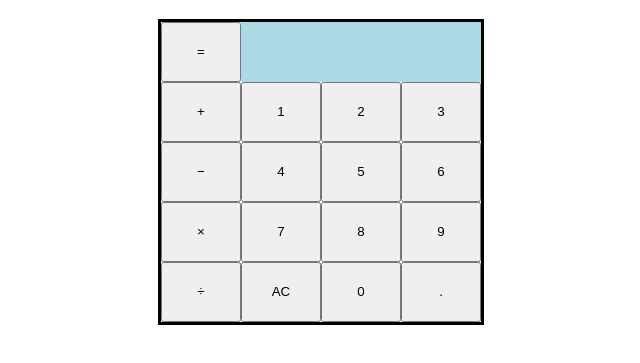
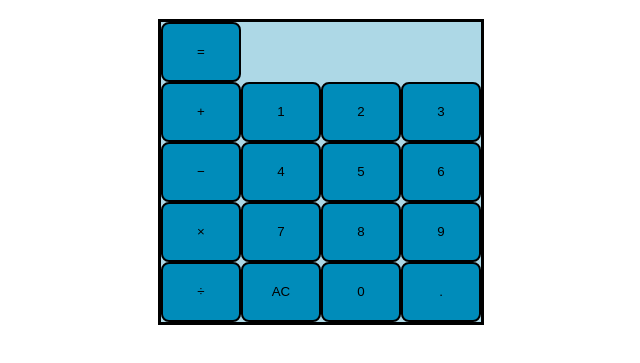
Before and after one commit to LHUF/javascript-calculator, a plain HTML site: page index.html in a window 1280 px wide. Shown: the part 61-424 px from the top of the page, without its empty margins (319-959 px from the left). Drawn offline with Linux system fonts and the light colour scheme.

Commit message:
calculator button styling

```diff
--- a/index.html
+++ b/index.html
@@ -8,23 +8,23 @@
     <h1>Calculator - By Louis Hough</h1>
     <div id="calcContainer">
         <div id="display"></div>
-        <button id="allCancel">AC</button>
-        <button id="decimal">.</button>
-        <button id="divide">&#247</button>
-        <button id="multiply">&#215</buttonid="multiply">
-        <button id="subtract">&#8722</button>
-        <button id="add">&#43</button>
-        <button id="equals">&#61</button>
-        <button id="zero">0</button>
-        <button id="one">1</button>
-        <button id="two">2</button>
-        <button id="three">3</button>
-        <button id="four">4</button>
-        <button id="five">5</button>
-        <button id="six">6</button>
-        <button id="seven">7</button>
-        <button id="eight">8</button>
-        <button id="nine">9</button>
+        <button class="calcButton" id="allCancel">AC</button>
+        <button class="calcButton" id="decimal">.</button>
+        <button class="calcButton" id="divide">&#247</button>
+        <button class="calcButton" id="multiply">&#215</buttonid="multiply">
+        <button class="calcButton" id="subtract">&#8722</button>
+        <button class="calcButton" id="add">&#43</button>
+        <button class="calcButton" id="equals">&#61</button>
+        <button class="calcButton" id="zero">0</button>
+        <button class="calcButton" id="one">1</button>
+        <button class="calcButton" id="two">2</button>
+        <button class="calcButton" id="three">3</button>
+        <button class="calcButton" id="four">4</button>
+        <button class="calcButton" id="five">5</button>
+        <button class="calcButton" id="six">6</button>
+        <button class="calcButton" id="seven">7</button>
+        <button class="calcButton" id="eight">8</button>
+        <button class="calcButton" id="nine">9</button>
     </div>
     <script src="script.js"></script>
 </body>
--- a/style.css
+++ b/style.css
@@ -11,6 +11,19 @@ body {
     grid-template-rows: 1fr 1fr 1fr 1fr 1fr;
     margin: auto;
     border: solid;
+    background-color: lightblue;
+}
+
+.calcButton {
+    background-color: #008CBA;
+    border-radius: 8px;
+    border-style: solid;
+    transition-duration: 0.4s;
+}
+
+.calcButton:hover {
+    color: white;
+    border-color: black;
 }
 
 #display {
@@ -62,7 +75,7 @@ body {
     grid-area: 5 / 3 / 5 / 3;
 }
 
-#delete {
+#decimal {
     grid-area: 5 / 4 / 5 / 4;
 }
 
```
